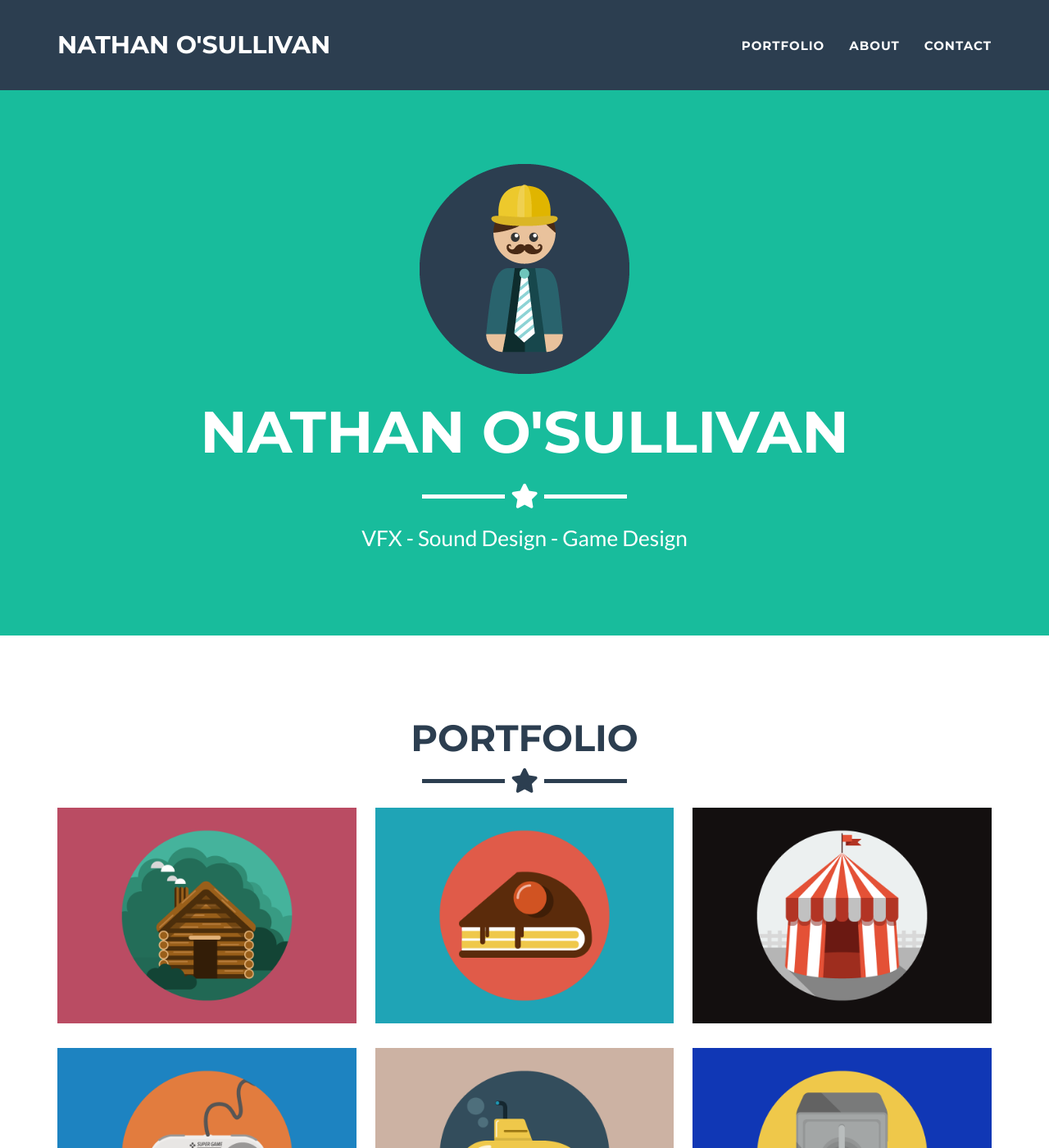
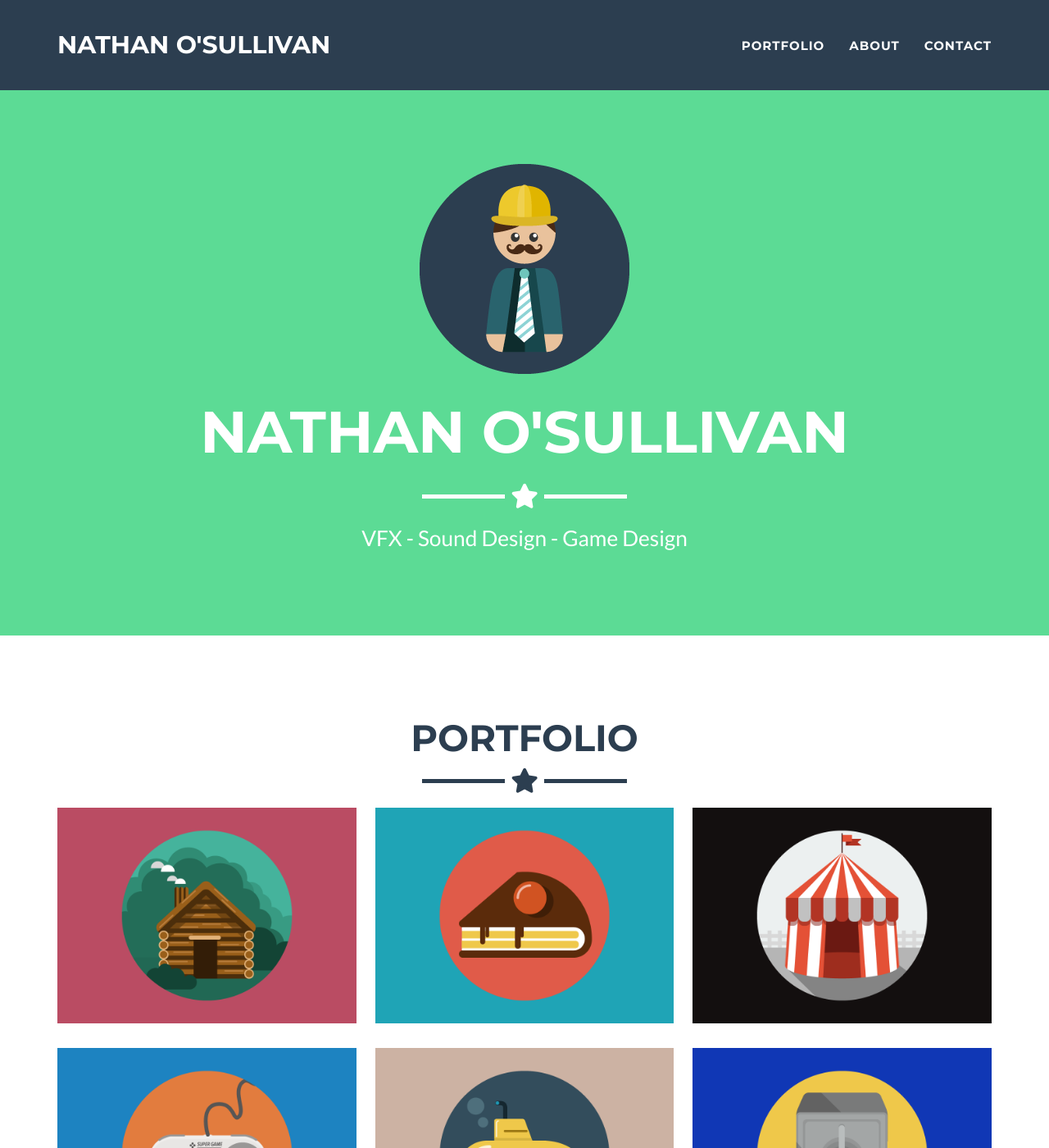
Before and after one commit to NathanOSullivan/nathanosullivan, a Jekyll site: the page built from _posts/2014-07-18-project-1.markdown, in a window 1280 px wide and 1400 px high. Shown: the whole window at 82% size. Built offline with Jekyll 4.4.1, drawn with Linux system fonts in a browser that asks for light colours.

Commit message:
Update _config.yml

```diff
--- a/_config.yml
+++ b/_config.yml
@@ -25,7 +25,7 @@ disqus_shortname: myshortname
 
 # Color settings (hex-codes without the leading hash-tag)
 color:
-  primary: 18bc9c #80B3FF
+  primary: 5CDB95 #80B3FF
   primary-rgb: "24,288,156" #"128,179,255"
   secondary: 2c3e50 #FD6E8A
   secondary-dark: 233140 #A2122F
```
